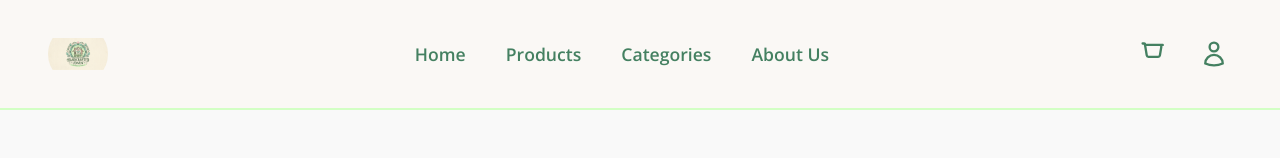
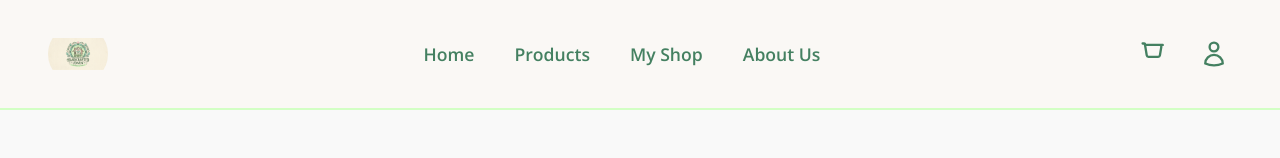
Before and after one commit to smondragondev/handcrafted-haven, a Next.js app: page / in a window 1280 px wide. Shown: the top 158 px of the page. Built offline with nearby package versions, Linux system fonts and the light colour scheme; no server answers; the database is empty; what @vercel/functions would draw is missing.

Commit message:
Update navigation links to replace 'Categories' with 'My Shop'

```diff
--- a/src/app/components/MobileMenu.tsx
+++ b/src/app/components/MobileMenu.tsx
@@ -49,7 +49,7 @@ export default function MobileMenu() {
         >
           <Link href="/" onClick={() => setIsOpen(false)} style={{ padding: '15px 30px', color: '#448061', textDecoration: 'none', fontWeight: 600, fontSize: '1.2rem' }}>Home</Link>
           <Link href="/products" onClick={() => setIsOpen(false)} style={{ padding: '15px 30px', color: '#448061', textDecoration: 'none', fontWeight: 600, fontSize: '1.2rem' }}>Products</Link>
-          <Link href="/categories" onClick={() => setIsOpen(false)} style={{ padding: '15px 30px', color: '#448061', textDecoration: 'none', fontWeight: 600, fontSize: '1.2rem' }}>Categories</Link>
+          <Link href="/my-shop" onClick={() => setIsOpen(false)} style={{ padding: '15px 30px', color: '#448061', textDecoration: 'none', fontWeight: 600, fontSize: '1.2rem' }}>My Shop</Link>
           <Link href="/about-us" onClick={() => setIsOpen(false)} style={{ padding: '15px 30px', color: '#448061', textDecoration: 'none', fontWeight: 600, fontSize: '1.2rem' }}>About Us</Link>
         </div>
       )}
--- a/src/app/layout.tsx
+++ b/src/app/layout.tsx
@@ -42,7 +42,7 @@ export default function RootLayout({
           <ul className={styles.navLinks}>
             <li><Link href="/">Home</Link></li>
             <li><Link href="/products">Products</Link></li>
-            <li><Link href="/categories">Categories</Link></li>
+            <li><Link href="/my-shop">My Shop</Link></li>
             <li><Link href="/about-us">About Us</Link></li>
           </ul>
 
```
